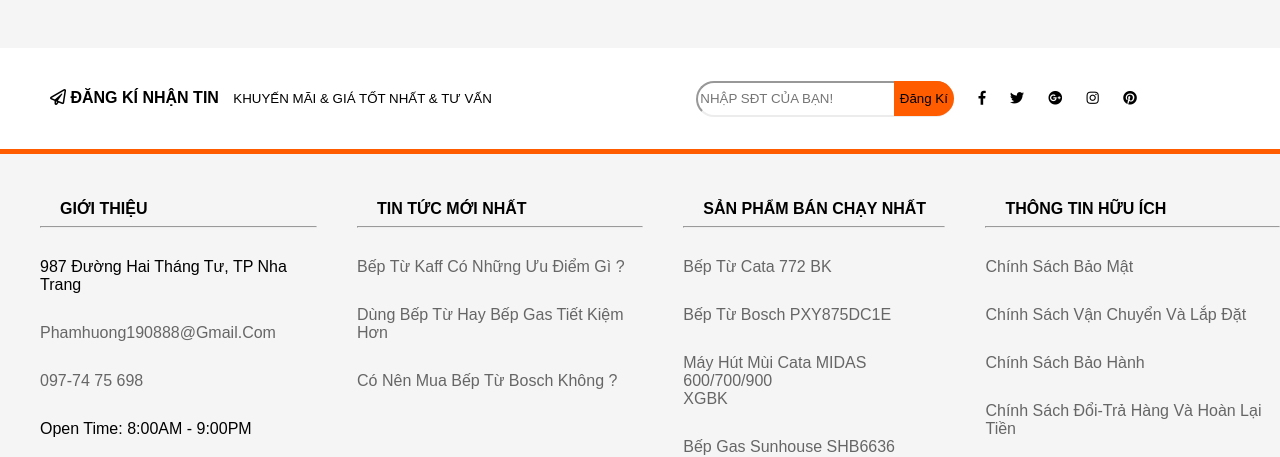
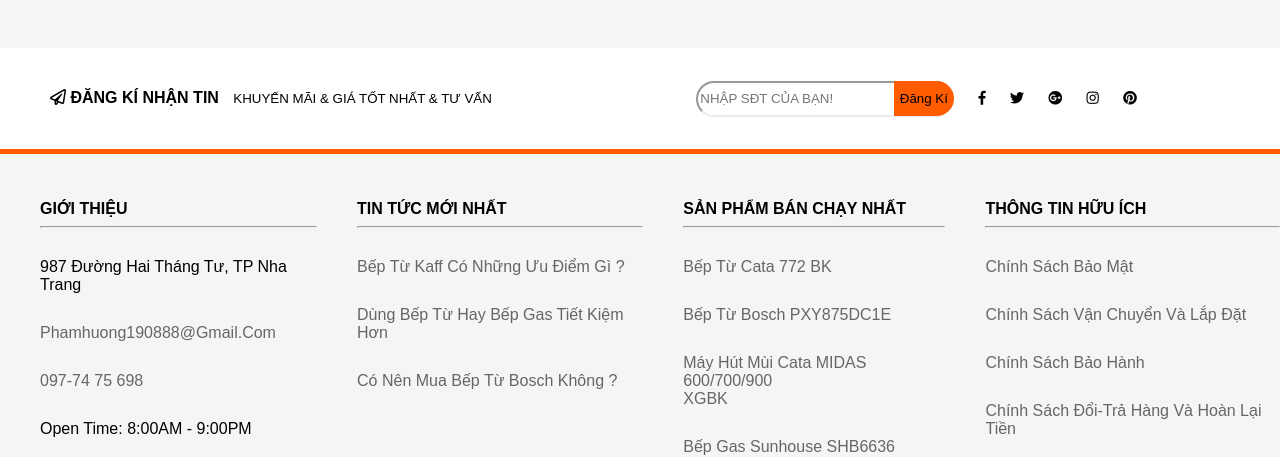
Before and after one commit to Long192/C2009I, a PHP site: page /sanpham.html in a window 1280 px wide. Shown: the part 3707-4164 px from the top of the page. Run offline with PHP 8.4, Linux system fonts and the light colour scheme.

Commit message:
update code

```diff
--- a/assigment/style.css
+++ b/assigment/style.css
@@ -532,7 +532,7 @@ table tr td.des-text1 a{
 	text-decoration: none;
 	color: black;
 }
-b{
+.text-des1 i b{
 	padding-left: 20px;
 }
 .text-des1 p {
```
